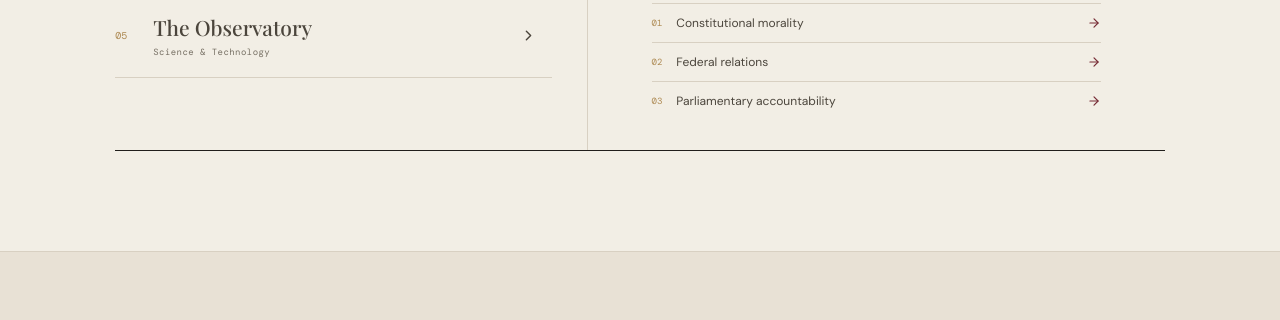
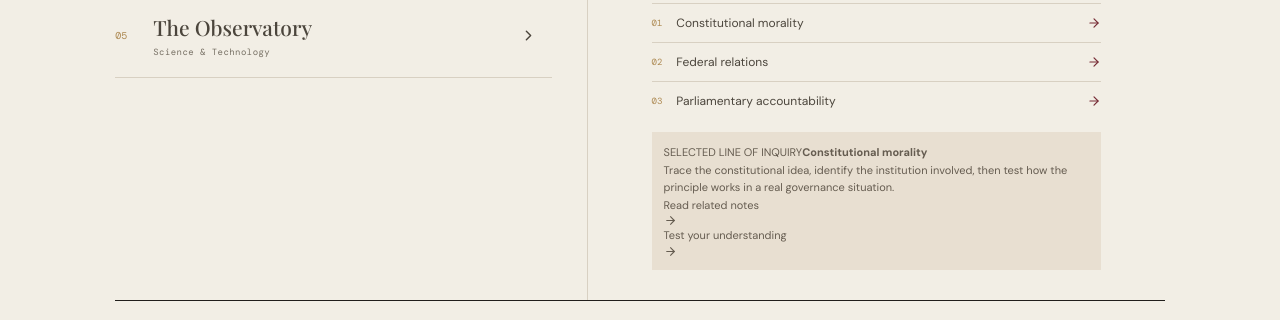
Before and after one commit to kshitiz2007-cpu/civilprep-ias, a Next.js app in the folder experiments/rose-magenta-redesign/: page /student-studio-proto in a window 1280 px wide. Shown: the part 1620-1940 px from the top of the page. Built offline with nearby package versions, Linux system fonts and the light colour scheme; no server answers; the database is empty; a web font is replaced by a local one.

Commit message:
Make knowledge atlas pathways interactive

```diff
--- a/experiments/rose-magenta-redesign/app/student-studio-proto/page.tsx
+++ b/experiments/rose-magenta-redesign/app/student-studio-proto/page.tsx
@@ -20,7 +20,7 @@ const territories = [
 
 export default function StudentStudioPrototypePage() {
   const [active, setActive] = useState(territories[0]);
-  const [atlasOpen, setAtlasOpen] = useState(false);
+  const [selectedTopic, setSelectedTopic] = useState(territories[0].topics[0]);
   const [menuOpen, setMenuOpen] = useState(false);
 
   return (
@@ -102,8 +102,8 @@ export default function StudentStudioPrototypePage() {
             <h3>{active.name}</h3>
             <p>{active.detail}</p>
             <div className="at-topic-label">PATHWAYS TO EXPLORE</div>
-            <div className="at-topic-list">{active.topics.map((topic,i)=><button key={topic} onClick={()=>setAtlasOpen(!atlasOpen)}><span>0{i+1}</span>{topic}<ArrowUpRightIcon/></button>)}</div>
-            {atlasOpen && <div className="at-path-note">This pathway opens a connected sequence of concepts, source notes and practice questions in the full atlas.</div>}
+            <div className="at-topic-list">{active.topics.map((topic,i)=><button key={topic} className={selectedTopic===topic?"is-selected":""} onClick={()=>setSelectedTopic(topic)}><span>0{i+1}</span>{topic}<ArrowUpRightIcon/></button>)}</div>
+            <div className="at-path-note"><span>SELECTED LINE OF INQUIRY</span><strong>{selectedTopic}</strong><p>Trace the constitutional idea, identify the institution involved, then test how the principle works in a real governance situation.</p><div><Link href="/resources">Read related notes <ArrowRight size={13}/></Link><Link href="/quizzes">Test your understanding <ArrowRight size={13}/></Link></div></div>
           </div>
         </div>
       </section>
```
